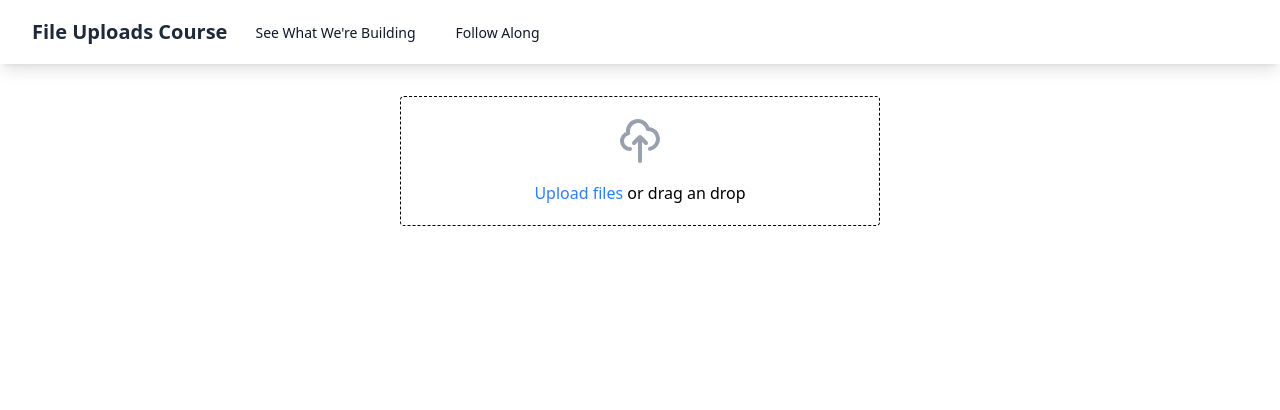
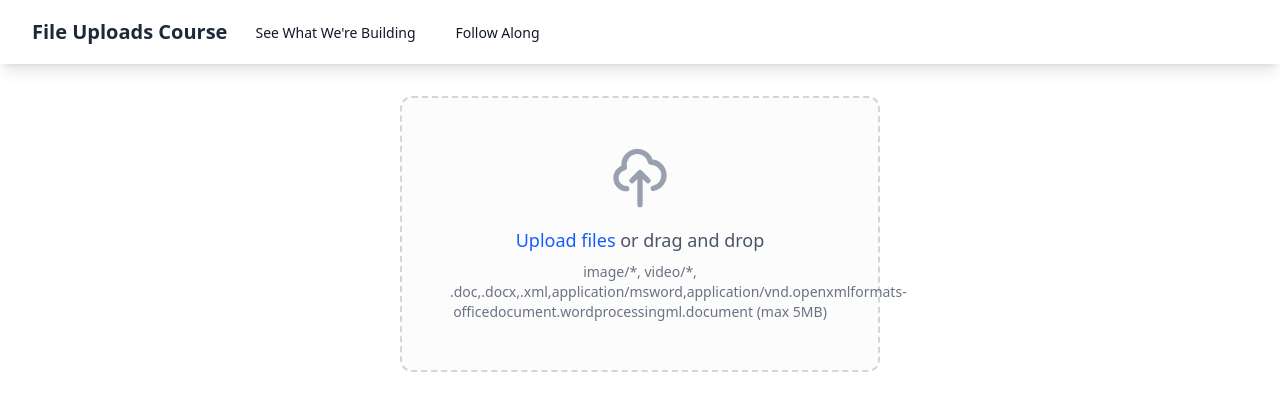
Before and after one commit to drzz21/file-uploads-vue-course, a Nuxt app: page /wip in a window 1280 px wide. Shown: the top 410 px of the page. Built offline with nearby package versions, Linux system fonts and the light colour scheme.

Commit message:
interfaz mejorada con IA

```diff
--- a/components/AppFileUpload/AppFileUpload.vue
+++ b/components/AppFileUpload/AppFileUpload.vue
@@ -32,7 +32,7 @@ const props = withDefaults(
 	{
 		accept: () => allowedFileTypes,
 		maxMb: 5,
-		multiple: true,
+		multiple: false,
 	}
 );
 
@@ -198,7 +198,7 @@ async function handleFileSelect(event: Event) {
 </script>
 
 <template>
-	<div>
+	<div class="@container w-full">
 		<!-- follow along here -->
 		<!-- input oculto con atributo multiple para seleccionar varios archivos -->
 		<!-- <label class="px-4 py-2 bg-blue-500 text-white rounded cursor-pointer"> -->
@@ -211,9 +211,10 @@ async function handleFileSelect(event: Event) {
 		<!-- manejamos la inicializacion de la variable isDragging en true o false
 		  dependiendo del estatus del drag and drop  -->
 		<div
-			class="relative border border-dashed p-5 rounded text-center"
+			class="relative border-2 border-dashed rounded-xl p-8 @md:p-12 text-center transition-all duration-300 ease-in-out cursor-pointer hover:border-blue-400 hover:bg-blue-50/50 group"
 			:class="{
-				'border-blue-500 bg-blue-50': isDragging,
+				'border-blue-500 bg-blue-50 shadow-lg scale-[1.02]': isDragging,
+				'border-gray-300 bg-gray-50/50': !isDragging,
 			}"
 			@dragenter="($event) => (isDragging = true)"
 			@dragover="($event) => (isDragging = true)"
@@ -221,18 +222,19 @@ async function handleFileSelect(event: Event) {
 			@drop="($event) => (isDragging = false)"
 		>
 			<input
-				class="absolute inset-0 opacity-0"
+				class="absolute inset-0 opacity-0 cursor-pointer"
 				type="file"
 				:accept="accept?.join(',')"
 				:multiple="multiple"
 				@change="handleFileSelect"
-			/>
+			>
 
 			<!-- esto se agregó con ia usando este prompt -->
 			<!-- add a file upload svg -->
 
 			<svg
-				class="w-12 h-12 mx-auto mb-4 text-gray-400"
+				class="w-12 h-12 @md:w-16 @md:h-16 mx-auto mb-4 transition-all duration-300"
+				:class="isDragging ? 'text-blue-500 scale-110' : 'text-gray-400 group-hover:text-blue-500'"
 				fill="none"
 				stroke="currentColor"
 				viewBox="0 0 24 24"
@@ -243,17 +245,48 @@ async function handleFileSelect(event: Event) {
 					stroke-linejoin="round"
 					stroke-width="2"
 					d="M7 16a4 4 0 01-.88-7.903A5 5 0 1115.9 6L16 6a5 5 0 011 9.9M15 13l-3-3m0 0l-3 3m3-3v12"
-				></path>
+				/>
 			</svg>
 
 			<!-- añadimos texto para nuestro upload -->
-			<span class="text-blue-500">Upload files</span>
-			<span> or drag an drop</span>
+			<div class="space-y-2">
+				<p class="text-base @md:text-lg font-medium">
+					<span class="text-blue-600 hover:text-blue-700 transition-colors">Upload files</span>
+					<span class="text-gray-600"> or drag and drop</span>
+				</p>
+				<p class="text-xs @md:text-sm text-gray-500">
+					{{ accept?.join(', ') }} (max {{ maxMb }}MB)
+				</p>
+			</div>
 		</div>
 		<!-- Upload -->
 		<!-- </label> -->
-		<p v-for="(file, index) in files" :key="file.name">
+
+		<!-- Files Preview Section -->
+		<div v-if="files.length > 0" class="mt-6 space-y-4">
+			<div
+				v-for="(file, index) in files"
+				:key="file.name"
+				class="bg-white rounded-lg border border-gray-200 overflow-hidden shadow-sm hover:shadow-md transition-shadow duration-200"
+			>
+				<div class="p-4 @md:p-5">
+					<!-- File Info Header -->
+					<div class="flex items-start gap-3 mb-3">
+						<div class="flex-shrink-0 w-10 h-10 bg-blue-100 rounded-lg flex items-center justify-center">
+							<svg class="w-5 h-5 text-blue-600" fill="none" stroke="currentColor" viewBox="0 0 24 24">
+								<path stroke-linecap="round" stroke-linejoin="round" stroke-width="2" d="M7 21h10a2 2 0 002-2V9.414a1 1 0 00-.293-.707l-5.414-5.414A1 1 0 0012.586 3H7a2 2 0 00-2 2v14a2 2 0 002 2z" />
+							</svg>
+						</div>
+						<div class="flex-1 min-w-0">
+							<p class="text-sm @md:text-base font-medium text-gray-900 truncate">
 								{{ file.name }}
+							</p>
+							<p class="text-xs @md:text-sm text-gray-500 mt-0.5">
+								{{ (file.size / 1024).toFixed(2) }} KB
+							</p>
+						</div>
+					</div>
+
 					<!-- si el archivo que vamos a mostrar no está en los mimetypes permitidos
 					mostramos un mensaje de error -->
 					<!-- <span v-if="!allowedFileTypes.includes(file.type)" class="text-red-500">
@@ -267,7 +300,8 @@ async function handleFileSelect(event: Event) {
 						v-if="previews[index]?.type === 'image'"
 						:src="previews[index]?.url"
 						:alt="file.name"
-			/>
+						class="w-full h-auto rounded-lg object-cover max-h-64 @md:max-h-96 border border-gray-200"
+					>
 
 					<!-- agregamos el tag de video para previsualizar videos -->
 					<!-- agregamos autoplay para que se reprodusca automaticamente, loop para que se repita y controls para mostrar controles de reproduccionque el usuario pueda usar -->
@@ -278,19 +312,39 @@ async function handleFileSelect(event: Event) {
 						loop
 						controls
 						:src="previews[index]?.url"
-			></video>
+						class="w-full h-auto rounded-lg max-h-64 @md:max-h-96 border border-gray-200"
+					/>
 
 					<!-- imprimos este mensaje de error si el archivo es muy grande -->
+					<div v-if="fileIsTooBig(file)" class="mt-3 p-3 bg-red-50 border border-red-200 rounded-lg">
+						<div class="flex items-start gap-2">
+							<svg class="w-5 h-5 text-red-500 flex-shrink-0 mt-0.5" fill="currentColor" viewBox="0 0 20 20">
+								<path fill-rule="evenodd" d="M10 18a8 8 0 100-16 8 8 0 000 16zM8.707 7.293a1 1 0 00-1.414 1.414L8.586 10l-1.293 1.293a1 1 0 101.414 1.414L10 11.414l1.293 1.293a1 1 0 001.414-1.414L11.414 10l1.293-1.293a1 1 0 00-1.414-1.414L10 8.586 8.707 7.293z" clip-rule="evenodd" />
+							</svg>
+							<span class="text-sm text-red-700 font-medium">
+								File is too big. File must be no larger than {{ maxMb }}MB
+							</span>
+						</div>
+					</div>
 
-			<span v-if="fileIsTooBig(file)" class="text-red-500"
-				>File is too big. File must be no larger than
-				{{ maxMb }}MB</span
-			>
 					<!-- mostramos el mensaje de error si el tipo de archivo no es aceptado -->
-			<span v-if="!attrAccept(file, accept)" class="text-red-500">
-				File type is not accepted. Accetpable types includes
-				{{ accept?.join(', ') }}
-			</span>
+					<div v-if="!attrAccept(file, accept)" class="mt-3 p-3 bg-red-50 border border-red-200 rounded-lg">
+						<div class="flex items-start gap-2">
+							<svg class="w-5 h-5 text-red-500 flex-shrink-0 mt-0.5" fill="currentColor" viewBox="0 0 20 20">
+								<path fill-rule="evenodd" d="M10 18a8 8 0 100-16 8 8 0 000 16zM8.707 7.293a1 1 0 00-1.414 1.414L8.586 10l-1.293 1.293a1 1 0 101.414 1.414L10 11.414l1.293 1.293a1 1 0 001.414-1.414L11.414 10l1.293-1.293a1 1 0 00-1.414-1.414L10 8.586 8.707 7.293z" clip-rule="evenodd" />
+							</svg>
+							<div class="flex-1">
+								<p class="text-sm text-red-700 font-medium">
+									File type is not accepted.
+								</p>
+								<p class="text-xs text-red-600 mt-1">
+									Acceptable types: {{ accept?.join(', ') }}
 								</p>
 							</div>
+						</div>
+					</div>
+				</div>
+			</div>
+		</div>
+	</div>
 </template>
--- a/pages/wip.vue
+++ b/pages/wip.vue
@@ -1,6 +1,6 @@
 import { AppFileUpload } from '../.nuxt/components';
 <template>
   <div>
-    <AppFileUpload />
+    <AppFileUpload :multiple="true" />
   </div>
 </template>
```
Lines whose indentation alone changed are shown as unchanged.
